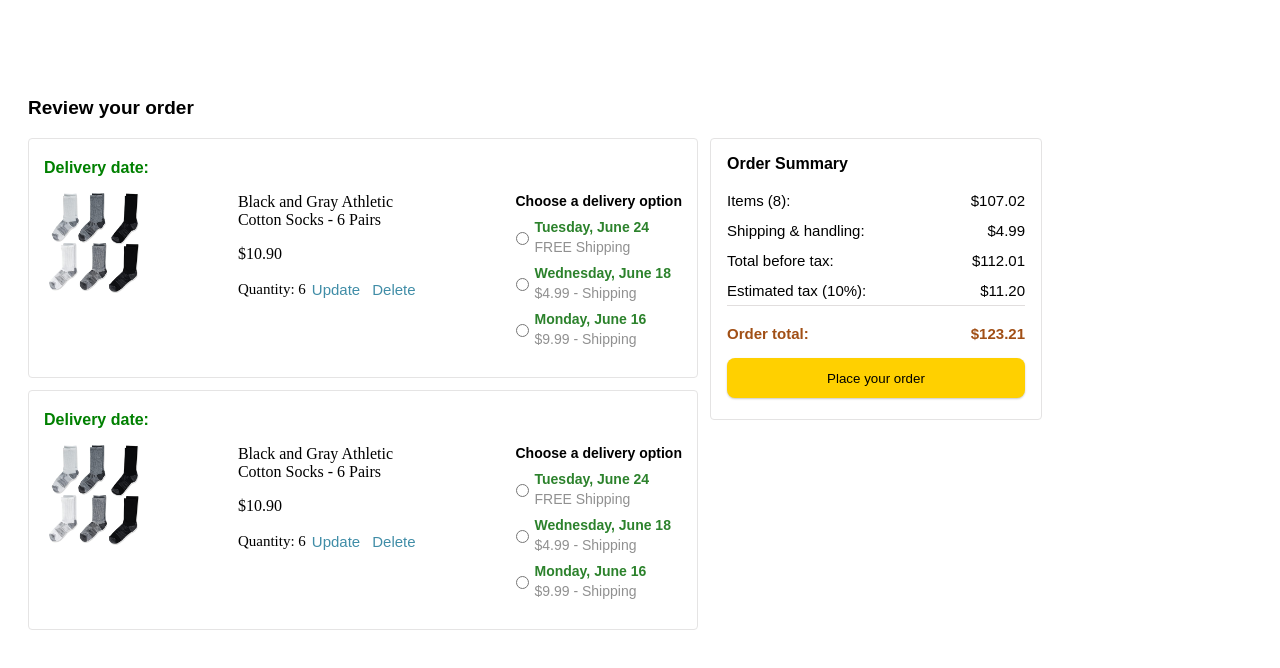
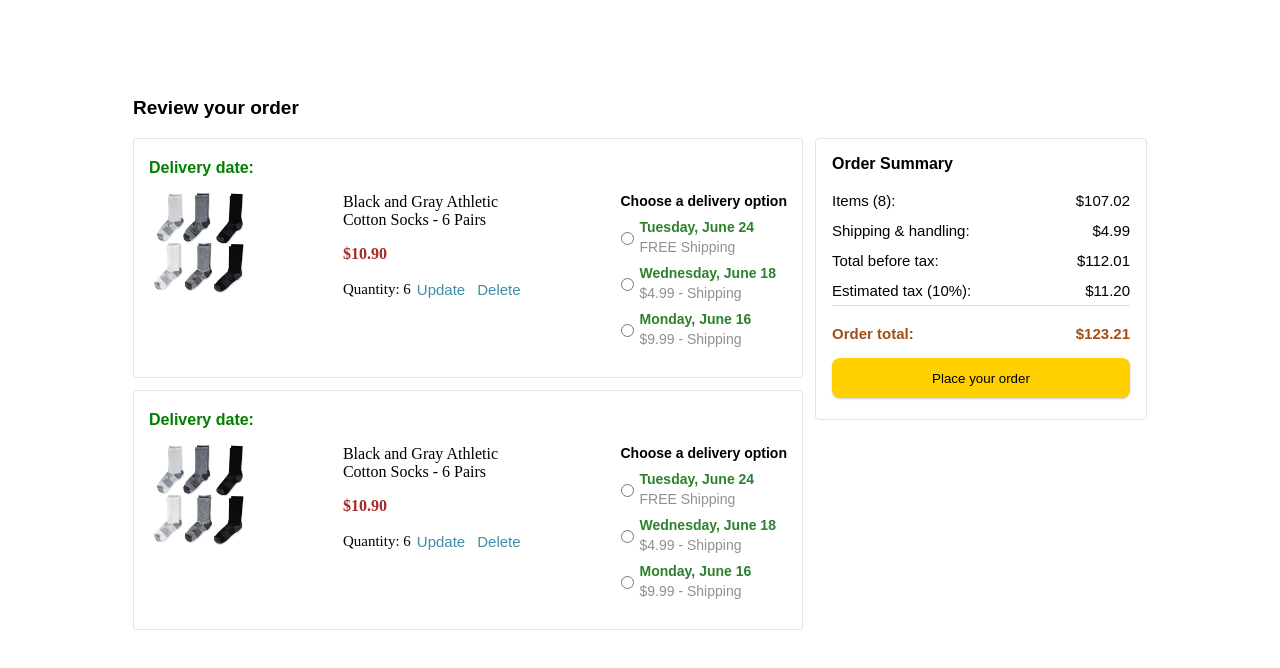
Before and after one commit to Cong-Lyu/Amazon_project, a plain HTML site: page Websites/Amazon_checkout.html in a window 1280 px wide. Shown: the part 50-718 px from the top of the page. Drawn offline with Linux system fonts and the light colour scheme.

Commit message:
adjust the space between the content and the boundry of the website and adjust the color of the products'price.

```diff
--- a/Styles/checkout_website_cart.css
+++ b/Styles/checkout_website_cart.css
@@ -1,6 +1,4 @@
-.ckeckout-content {
-  margin-left: 20px;
-}
+
 .checkout-prompt {
   font-family: Arial;
   font-weight: bold;
@@ -10,6 +8,7 @@
   display: flex;
   flex-direction: row;
   flex-wrap: wrap;
+  justify-content: center;
 }
 .cart-items-content{
   flex: 1;
@@ -54,7 +53,10 @@
   width: 180px;
   margin: 0;
 }
-
+.cart-product-price {
+  color: brown;
+  font-weight: bold;
+}
 .cart-product-quantity-and-buttons {
   display: flex;
   flex-direction: row;
@@ -70,8 +72,11 @@
   background-color: white;
   color: rgb(64, 141, 167);
   font-size: 15px;
+  cursor: pointer;
 }
-
+.cart-product-behave:hover {
+  color: rgb(194, 128, 5);
+}
 .cart-products-delivery-description {
   display: flex;
   flex-direction: column;
@@ -118,6 +123,7 @@
   height: 280px;
   min-width: 330px;
   font-family: Arial;
+  margin-top: 60px;
 }
 .cart-summary-title {
   margin-left: 16px;
--- a/Websites/Amazon_checkout.html
+++ b/Websites/Amazon_checkout.html
@@ -20,9 +20,10 @@
     </div>
 
     <div class="ckeckout-content">
-      <p class="checkout-prompt">Review your order</p>
+
       <div class="checkout-content-container">
         <div class="cart-items-content">
+          <p class="checkout-prompt">Review your order</p>
           <div class="cart-item-container">
             <p class="selected-delivery-date">Delivery date: </p>
             <div class="cart-item-info-container">
```
